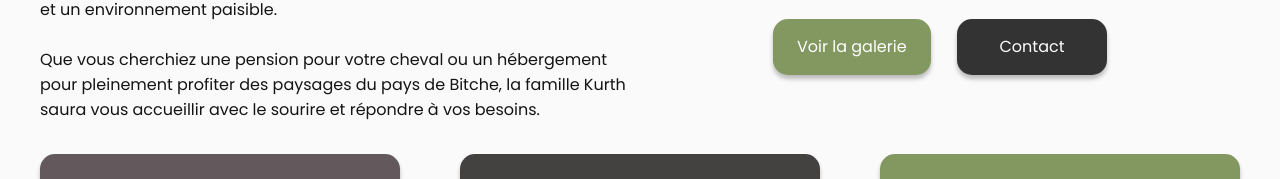
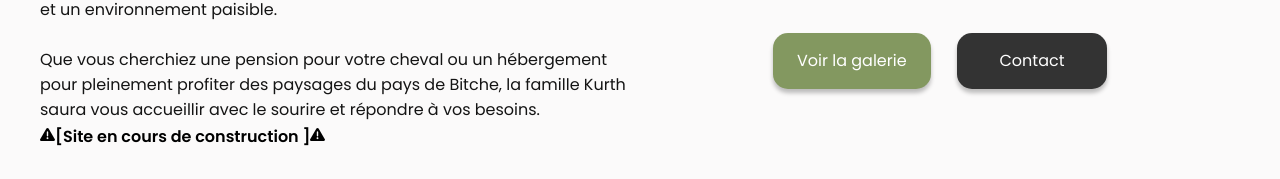
Before and after one commit to Maurice-kurth/site-bombach, a React (Create React App) app: page / in a window 1280 px wide. Shown: the part 470-649 px from the top of the page. Built offline with nearby package versions, Linux system fonts and the light colour scheme.

Commit message:
Liens accueil + warning intro

```diff
--- a/src/App.js
+++ b/src/App.js
@@ -5,7 +5,11 @@ import Prefooter from "./components/Prefooter";
 import Footer from "./components/Footer";
 import { library } from "@fortawesome/fontawesome-svg-core";
 import { fab } from "@fortawesome/free-brands-svg-icons";
-import { faPhone, faAt } from "@fortawesome/free-solid-svg-icons";
+import {
+  faPhone,
+  faAt,
+  faExclamationTriangle,
+} from "@fortawesome/free-solid-svg-icons";
 
 library.add(fab, faPhone, faAt);
 function App() {
--- a/src/components/Cards.js
+++ b/src/components/Cards.js
@@ -9,19 +9,19 @@ function Cards() {
           <CardItem
             src="images/horse.svg"
             label="Les pensions"
-            path="/page-1"
+            path="/chevaux"
             color="#63595C"
           />
           <CardItem
             src="images/hotel.svg"
             label="Le gîte"
-            path="/page-1"
+            path="/404"
             color="#444141"
           />
           <CardItem
             src="images/cow.svg"
             label="Les vaches à lait"
-            path="/page-1"
+            path="/404"
             color="#839860"
           />
         </div>
--- a/src/components/HeroSection.js
+++ b/src/components/HeroSection.js
@@ -2,6 +2,7 @@ import React from "react";
 import "../App.css";
 import Button from "./Button";
 import "./HeroSection.css";
+import { FontAwesomeIcon } from "@fortawesome/react-fontawesome";
 function HeroSection() {
   return (
     <div className="hero-container">
@@ -20,6 +21,24 @@ function HeroSection() {
             Kurth saura vous accueillir avec le sourire et répondre à vos
             besoins.
           </p>
+
+          <h4>
+            <svg
+              style={{ fontSize: "1em", height: "20px", paddingTop: "5px" }}
+              xmlns="http://www.w3.org/2000/svg"
+              viewBox="0 0 512 512"
+            >
+              <path d="M506.3 417l-213.3-364c-16.33-28-57.54-28-73.98 0l-213.2 364C-10.59 444.9 9.849 480 42.74 480h426.6C502.1 480 522.6 445 506.3 417zM232 168c0-13.25 10.75-24 24-24S280 154.8 280 168v128c0 13.25-10.75 24-23.1 24S232 309.3 232 296V168zM256 416c-17.36 0-31.44-14.08-31.44-31.44c0-17.36 14.07-31.44 31.44-31.44s31.44 14.08 31.44 31.44C287.4 401.9 273.4 416 256 416z" />
+            </svg>
+            [Site en cours de construction ]
+            <svg
+              style={{ fontSize: "1em", height: "20px", paddingTop: "5px" }}
+              xmlns="http://www.w3.org/2000/svg"
+              viewBox="0 0 512 512"
+            >
+              <path d="M506.3 417l-213.3-364c-16.33-28-57.54-28-73.98 0l-213.2 364C-10.59 444.9 9.849 480 42.74 480h426.6C502.1 480 522.6 445 506.3 417zM232 168c0-13.25 10.75-24 24-24S280 154.8 280 168v128c0 13.25-10.75 24-23.1 24S232 309.3 232 296V168zM256 416c-17.36 0-31.44-14.08-31.44-31.44c0-17.36 14.07-31.44 31.44-31.44s31.44 14.08 31.44 31.44C287.4 401.9 273.4 416 256 416z" />
+            </svg>
+          </h4>
         </div>
         <div className="hero__intro__cta">
           <Button btnType="green" to="/404" label="Voir la galerie" />
```
Also changed, not shown: 7 other files (tests, documents, lock files or other folders).
